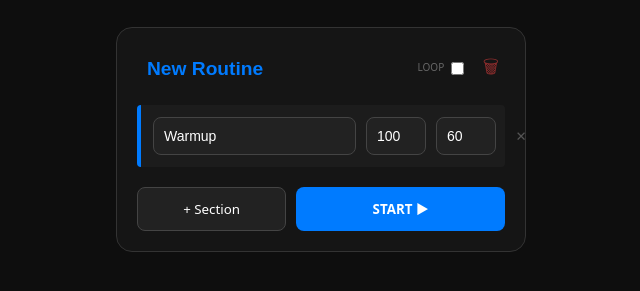
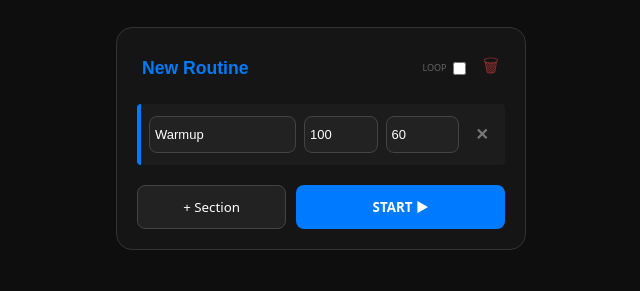
Before and after one commit to Jaizzer/metronome, a plain HTML site: page index.html in a window 1280 px wide. Both pictures are taken after a click on the button "+ NEW". Shown: the part 109-400 px from the top of the page, without its empty margins (319-959 px from the left). Drawn offline with Linux system fonts and the light colour scheme.

Commit message:
feat: Update the metronome delete button styling to not overflow at narrower screens

```diff
--- a/index.html
+++ b/index.html
@@ -48,25 +48,32 @@
 			position: relative;
 		}
 
+		/* FIXED GRID FOR RESPONSIVENESS */
 		.met {
 			border-left: 4px solid var(--primary);
-			padding: 12px;
+			padding: 12px 8px;
 			margin: 12px 0;
 			background: #1c1c1c;
 			display: grid;
-			grid-template-columns: 1fr 60px 60px 30px;
-			gap: 10px;
+			/* Using fractions (fr) so they scale, and min-width 0 to prevent overflow */
+			grid-template-columns: 2fr 1fr 1fr 30px;
+			gap: 8px;
 			align-items: center;
 			border-radius: 4px;
+			overflow: hidden;
 		}
 
 		input {
 			background: #222;
 			color: #fff;
 			border: 1px solid #444;
-			padding: 10px;
+			padding: 10px 5px;
 			border-radius: 8px;
-			font-size: 14px;
+			font-size: 13px;
+			width: 100%;
+			box-sizing: border-box;
+			min-width: 0;
+			/* Critical for grid shrinking */
 		}
 
 		#player {
@@ -385,9 +392,9 @@
 				card.className = "practice";
 				card.innerHTML = `
             <div style="display:flex; justify-content:space-between; align-items:center; margin-bottom:15px;">
-                <input type="text" value="${p.name}" onchange="practices[${pIdx}].name=this.value; save();" style="font-weight:bold; border:none; background:transparent; font-size:1.2rem; color:#007bff; width: 50%;">
-                <div style="display:flex; align-items:center; gap:10px;">
-                    <label style="font-size:10px; color:#666;">LOOP <input type="checkbox" ${p.loop ? 'checked' : ''} onchange="practices[${pIdx}].loop=this.checked; save();" style="width:auto; vertical-align:middle;"></label>
+                <input type="text" value="${p.name}" onchange="practices[${pIdx}].name=this.value; save();" style="font-weight:bold; border:none; background:transparent; font-size:1.1rem; color:#007bff; width: 50%;">
+                <div style="display:flex; align-items:center; gap:8px;">
+                    <label style="font-size:9px; color:#666; white-space:nowrap;">LOOP <input type="checkbox" ${p.loop ? 'checked' : ''} onchange="practices[${pIdx}].loop=this.checked; save();" style="width:auto; vertical-align:middle;"></label>
                     <button class="delete-routine" onclick="if(confirm('Delete entire routine?')){practices.splice(${pIdx},1); save(); render();}">🗑</button>
                 </div>
             </div>
@@ -396,10 +403,10 @@
 					const mDiv = document.createElement("div");
 					mDiv.className = "met";
 					mDiv.innerHTML = `
-                <input type="text" value="${m.name}" onchange="practices[${pIdx}].metronomes[${mIdx}].name=this.value; save();">
-                <input type="number" value="${m.startBPM}" onchange="practices[${pIdx}].metronomes[${mIdx}].startBPM=parseInt(this.value); save();">
-                <input type="number" value="${m.duration}" onchange="practices[${pIdx}].metronomes[${mIdx}].duration=parseInt(this.value); save();">
-                <button onclick="practices[${pIdx}].metronomes.splice(${mIdx},1); save(); render();" style="background:none; border:none; color:#555; cursor:pointer;">✕</button>
+                <input type="text" value="${m.name}" placeholder="Name" onchange="practices[${pIdx}].metronomes[${mIdx}].name=this.value; save();">
+                <input type="number" value="${m.startBPM}" placeholder="BPM" onchange="practices[${pIdx}].metronomes[${mIdx}].startBPM=parseInt(this.value); save();">
+                <input type="number" value="${m.duration}" placeholder="Secs" onchange="practices[${pIdx}].metronomes[${mIdx}].duration=parseInt(this.value); save();">
+                <button onclick="practices[${pIdx}].metronomes.splice(${mIdx},1); save(); render();" style="background:none; border:none; color:#777; cursor:pointer; font-weight:bold; font-size:16px;">✕</button>
             `;
 					card.appendChild(mDiv);
 				});
```
